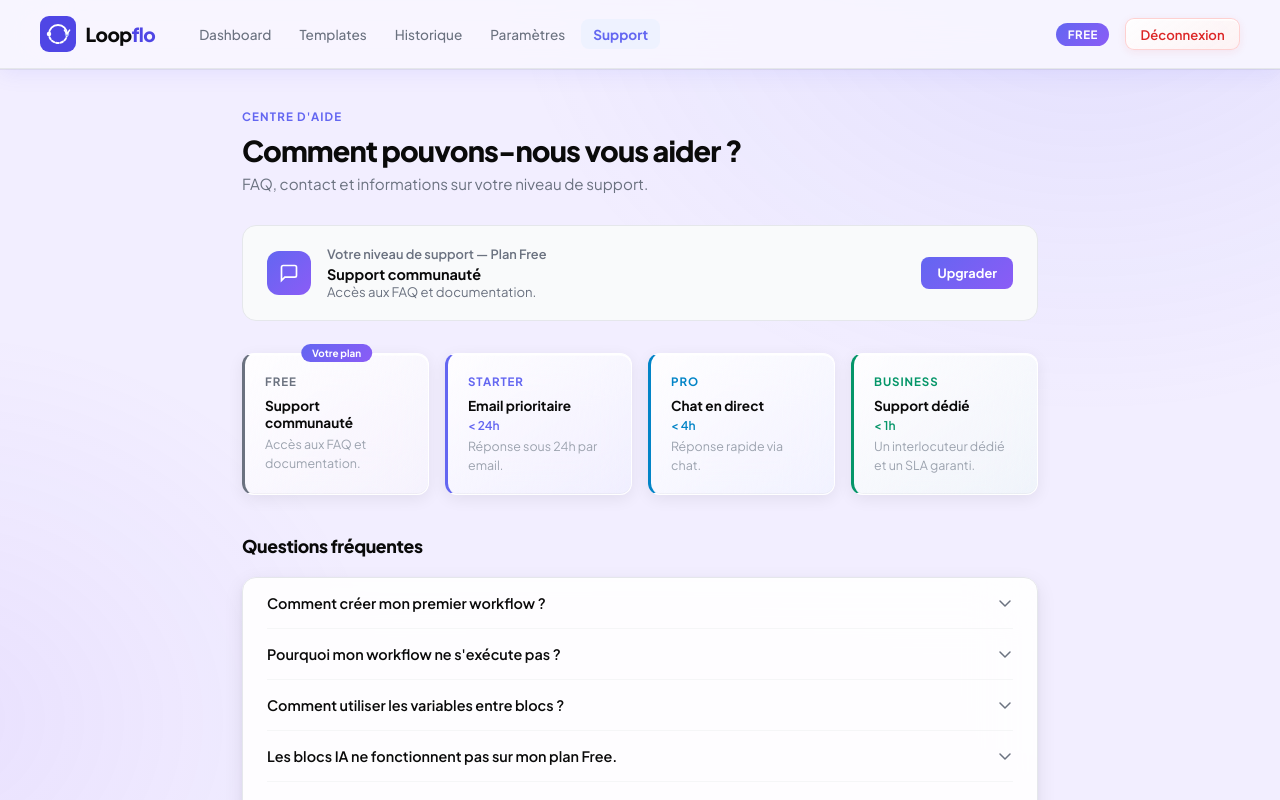
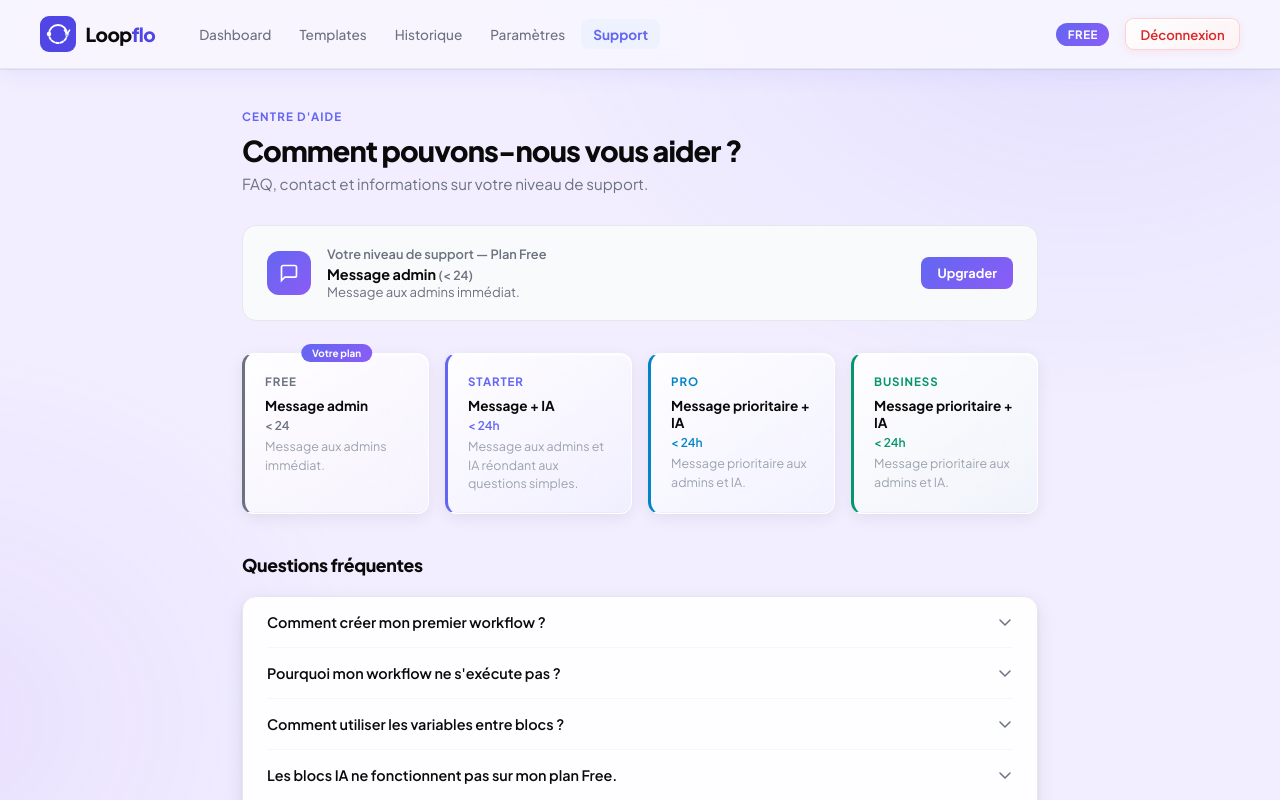
Before and after one commit to colindalaska64-boop/flowforge, a Next.js app: page /dashboard/support in a window 1280 px wide. Shown: the top 800 px of the page. Built offline with nearby package versions, Linux system fonts and the light colour scheme; no server answers; the database is empty.

Commit message:
Update page.tsx

```diff
--- a/app/dashboard/support/page.tsx
+++ b/app/dashboard/support/page.tsx
@@ -36,10 +36,10 @@ export default function SupportPage() {
   const userPlan = (session?.user as { plan?: string })?.plan || "free";
 
   const supportLevels = [
-    { plan:"Free", title:"Support communauté", desc:"Accès aux FAQ et documentation.", time:"", color:"#6B7280", bg:"#F9FAFB", border:"#E5E7EB" },
-    { plan:"Starter", title:"Email prioritaire", desc:"Réponse sous 24h par email.", time:"< 24h", color:"#6366F1", bg:"#EEF2FF", border:"#C7D2FE" },
-    { plan:"Pro", title:"Chat en direct", desc:"Réponse rapide via chat.", time:"< 4h", color:"#0284C7", bg:"#F0F9FF", border:"#BAE6FD" },
-    { plan:"Business", title:"Support dédié", desc:"Un interlocuteur dédié et un SLA garanti.", time:"< 1h", color:"#059669", bg:"#ECFDF5", border:"#A7F3D0" },
+    { plan:"Free", title:"Message admin", desc:"Message aux admins immédiat.", time:"< 24", color:"#6B7280", bg:"#F9FAFB", border:"#E5E7EB" },
+    { plan:"Starter", title:"Message + IA", desc:"Message aux admins et IA réondant aux questions simples.", time:"< 24h", color:"#6366F1", bg:"#EEF2FF", border:"#C7D2FE" },
+    { plan:"Pro", title:"Message prioritaire + IA", desc:"Message prioritaire aux admins et IA.", time:"< 24h", color:"#0284C7", bg:"#F0F9FF", border:"#BAE6FD" },
+    { plan:"Business", title:"Message prioritaire + IA", desc:"Message prioritaire aux admins et IA.", time:"< 24h", color:"#059669", bg:"#ECFDF5", border:"#A7F3D0" },
   ];
 
   const currentLevel = supportLevels.find(s => s.plan.toLowerCase() === userPlan) || supportLevels[0];
```
